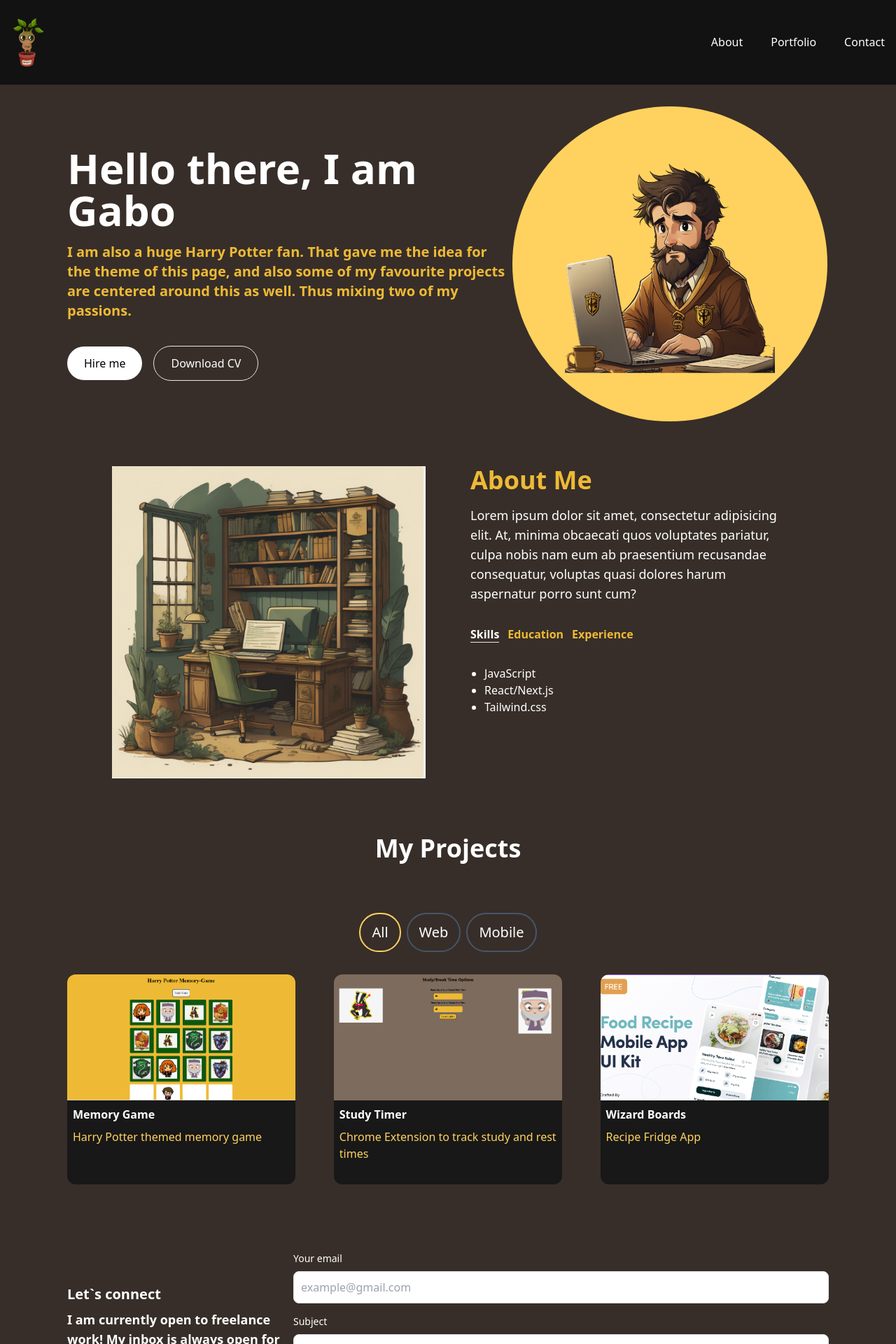
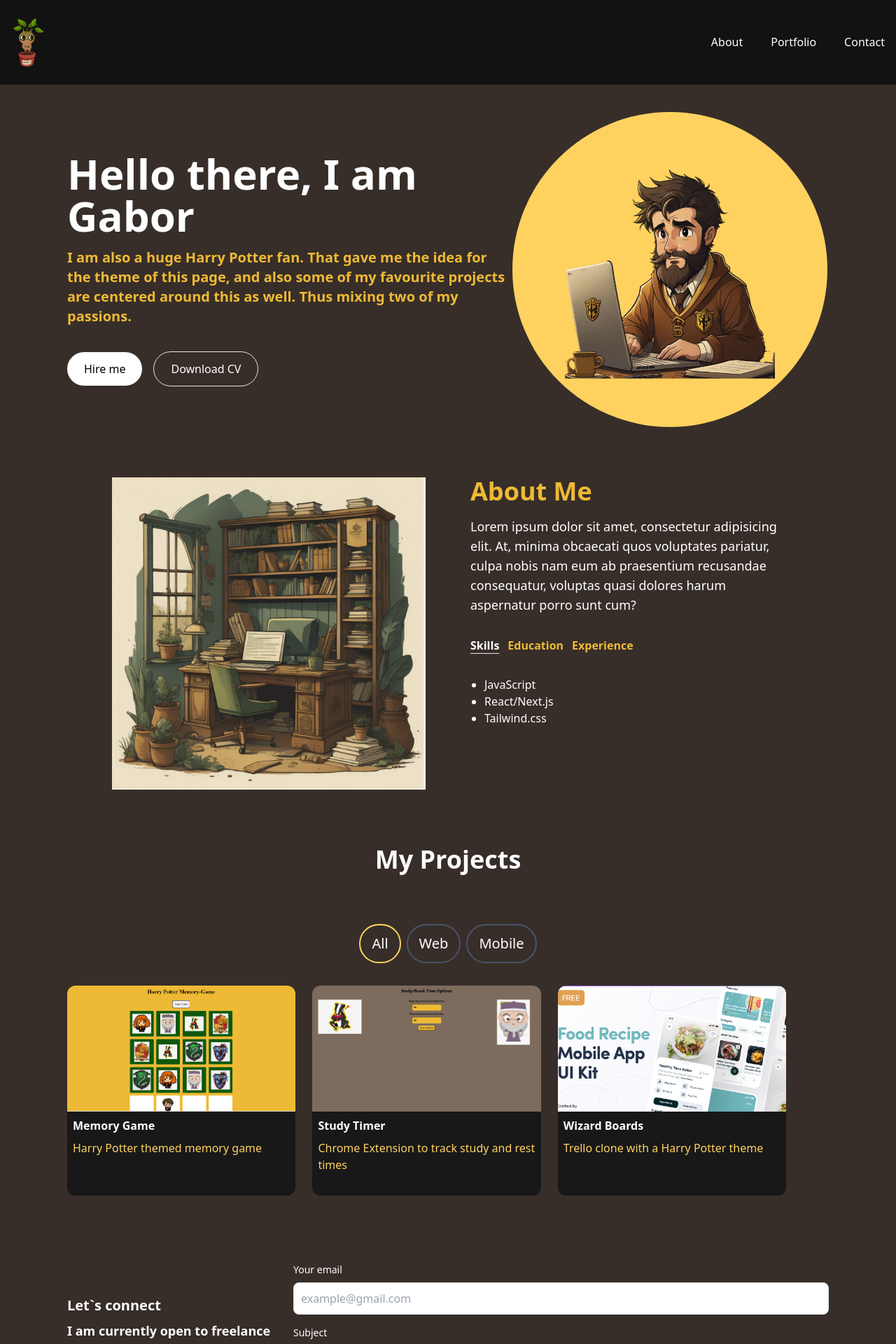
Before and after one commit to kikiou1991/portfolio-website, a Next.js app in the folder portfolio-website/: page / in a window 1280 px wide. Shown: the top 1920 px of the page at 70% size. Built offline with nearby package versions, Linux system fonts and the light colour scheme.

Commit message:
style update

```diff
--- a/portfolio-website/src/app/page.js
+++ b/portfolio-website/src/app/page.js
@@ -8,7 +8,7 @@ import Footer from "@/components/Footer";
 
 export default function Home() {
   return (
-    <main className="flex min-h-screen flex-col bg-[#372E29] container mx-auto px-12 py-4">
+    <main className="flex min-h-screen flex-col bg-[#372E29] container mx-auto px-12 py-4" >
       <Navbar />
       <div class='container mt-20 mx-auto px-12 py-4'>
         <HeroSection />
--- a/portfolio-website/src/components/AboutSection.jsx
+++ b/portfolio-website/src/components/AboutSection.jsx
@@ -49,7 +49,7 @@ const handleTabChange = (id) => {
 }
 
   return (
-    <section className='text-white'>
+    <section className='text-white' id='about'>
   <div className='md:grid md:grid-cols-2 gap-8 items-center py-8 px-4 xl:gap-16 sm:py-16 xl:px-16 h-full'>
     <div className='relative w-full md:w-auto'>
       <Image src="/images/study.png" layout="responsive" width={200} height={200} alt='study-office'/>
--- a/portfolio-website/src/components/EmailSection.jsx
+++ b/portfolio-website/src/components/EmailSection.jsx
@@ -41,7 +41,7 @@ const EmailSection = () => {
       }
     };
   return (
-    <section className='flex md:flex-row items-center justify-center flex-col my-12 md:my-12 py-12 gap-2 w-full'>
+    <section className='flex md:flex-row items-center justify-center flex-col my-12 md:my-12 py-12 gap-2 w-full' id='contact'>
         <div>
             <h5 className='text-xl font-bold text-white my-2'>Let`s connect</h5>
             <p className='text-base text-white font-semibold md:text-lg mb-4 max-w-md'>
@@ -51,12 +51,12 @@ const EmailSection = () => {
             <Link href="https://github.com/kikiou1991" target='_blank' className='transfrom transition-transform hover:scale-125'>
                 <GitHub/>
             </Link>
-            <Link href="https://www.linkedin.com/in/gabor-adorjani-599666290/" className='transfrom transition-transform hover:scale-125'>
+            <Link href="https://www.linkedin.com/in/gabor-adorjani-599666290/" target='_blank' className='transfrom transition-transform hover:scale-125'>
                 <LinkedIn/>
             </Link>
         </div>
         </div>
-        <div className='md:w-full w-2/3'>
+        <div className='md:w-full w-2/3' style={{minWidth: '350px'}}>
         {emailSubmitted ? (
           <p className="text-green-500 text-sm mt-2">
             Email sent successfully!
@@ -80,7 +80,7 @@ const EmailSection = () => {
                     </label>
                     <textarea name='message' id='message' placeholder='Let`s talk about...' className='bg-[#1819E] border bordr-[#33353F] rounded-lg block w-full p-2.5' w-full></textarea>
                 </div>
-                <button type='submit'className='bg-white text-black font-medium py-2.5 px-5 rounded-lg w-full'>Send Message</button>
+                <button onClick={handleSubmit} type='submit'className='bg-white text-black font-medium py-2.5 px-5 rounded-lg w-full'>Send Message</button>
             </form>
         )}
         </div>
--- a/portfolio-website/src/components/HeroSection.jsx
+++ b/portfolio-website/src/components/HeroSection.jsx
@@ -9,8 +9,8 @@ const HeroSection = () => {
   return (
     <section>
         <div className='grid grid-cols-1 sm:grid-cols-12 mt-10'>
-            <div className='col-span-7 place-self-center text-center sm:text-left' >
-                <h1 className="text-white mb-4 text-4xl sm:text-5xl lg:text-6xl font-extrabold">
+            <div className='col-span-7 place-self-center text-center sm:text-left'  >
+                <h1 className="text-white mb-4 text-4xl sm:text-5xl lg:text-6xl font-extrabold" style={{minHeight: '100px'}}>
                     {'Hello there, I am '}
                 <TypeAnimation
                     sequence={[
@@ -37,8 +37,8 @@ const HeroSection = () => {
                     <button className='px-6 py-3 w-full sm:w-fit rounded-full mr-4  bg-trasnparent hover:bg-slate-200 text-white border hover:text-black mt-3'>Download CV</button>
                 </div>
             </div>
-            <div className='col-span-5 mt-4 lg:mt-0'>
-                <div className='rounded-[100%] bg-[#FFD25F] w-[250px] h-[250px] lg:w-[450px] lg:h-[450px] relative place-self-center '>
+            <div className='col-span-5 mt-4 py-2 lg:mt-0 place-self-center text-center sm:text-left'>
+                <div className='rounded-[100%] bg-[#FFD25F] w-[250px] h-[250px] lg:w-[450px] lg:h-[450px] relative items-center'>
                 <Image
                     src="/images/wizard.png"
                     alt="Gabor the Wizard"
--- a/portfolio-website/src/components/Navbar.jsx
+++ b/portfolio-website/src/components/Navbar.jsx
@@ -12,7 +12,7 @@ const navLinks = [
   },
   {
     title: 'Portfolio',
-    path: '#portfolio',
+    path: '#projects',
   },
   {
     title: 'Contact',
--- a/portfolio-website/src/components/ProjectSection.jsx
+++ b/portfolio-website/src/components/ProjectSection.jsx
@@ -27,10 +27,10 @@ const projectsData = [
     {
         id: 4,
         title: "Wizard Boards",
-        description: "Recipe Fridge App",
+        description: "Trello clone with a Harry Potter theme",
         image: "/images/food.png",
-        tag: ["All", "Mobile"],
-        gitUrl: "https://gadorjani.co.uk/wizardboards/Login/sign-in"
+        tag: ["All", "Web"],
+        gitUrl: "https://gadorjani.co.uk/wizardboards/auth/sign-in"
     },
 ]
 
@@ -58,7 +58,7 @@ const ProjectSection = () => {
                 <ProjectTag onClick={handleTagChange} name="Web" isSelected={tag === "Web"} />
                 <ProjectTag onClick={handleTagChange} name="Mobile" isSelected={tag === "Mobile"} />
             </div>
-            <div className='flex flex-row flex-wrap gap-6 justify-between'>
+            <div className='flex flex-row flex-wrap gap-6 items-center'>
                 {filteredProjects.map((project, index) => (
                     // Render project cards
                     <ProjectsCard
--- a/portfolio-website/src/components/ProjectsCard.jsx
+++ b/portfolio-website/src/components/ProjectsCard.jsx
@@ -10,8 +10,8 @@ const ProjectsCard = ({imgUrl, title, description, gitUrl}) => {
     //     return text.length > maxLength ? '${text.slice(0, maxLength}...' : text;
     // }
   return (
-    <div className='w-full  md:w-[30%] h-[300px]  '>
-        <div className="h-[60%]  rounded-t-xl overflow-hidden relative group ">
+    <div className='w-full  md:w-[30%] h-[300px]'  style={{minWidth: '200px'}}>
+        <div className="h-[60%]  rounded-t-xl overflow-hidden relative group">
             <Image src={imgUrl} fill style={{objectFit:'cover', width:'100%', height:'100%'}}/>
 
 
```
